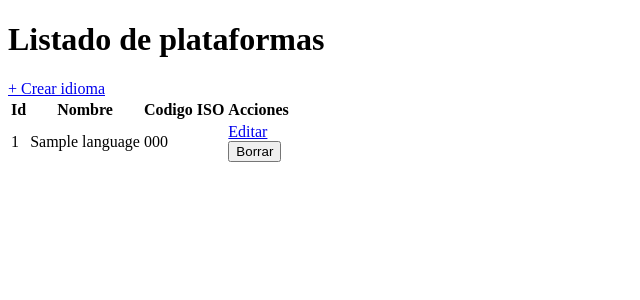
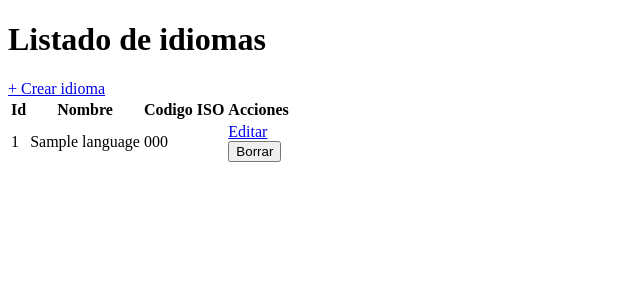
Before and after one commit to vmartinez33/PHP-CRUD_series, a PHP site: page /views/languages/list.php in a window 1280 px wide. Shown: the top 300 px of the page, without its empty margins (0-640 px from the left). Run offline with PHP 8.4, Linux system fonts and the light colour scheme; tables that the repository leaves empty hold one stand-in row (values such as "Sample post").

Commit message:
Cambios en textos de html que tenian errores

```diff
--- a/views/languages/list.php
+++ b/views/languages/list.php
@@ -12,7 +12,7 @@
         <div class="container">
             <div class="row">
                 <div class="col-12">
-                    <h1>Listado de plataformas</h1>
+                    <h1>Listado de idiomas</h1>
                 </div>
                 <div class="col-6">
                     <a class="btn btn-primary" href="create.php">+ Crear idioma</a>
```
